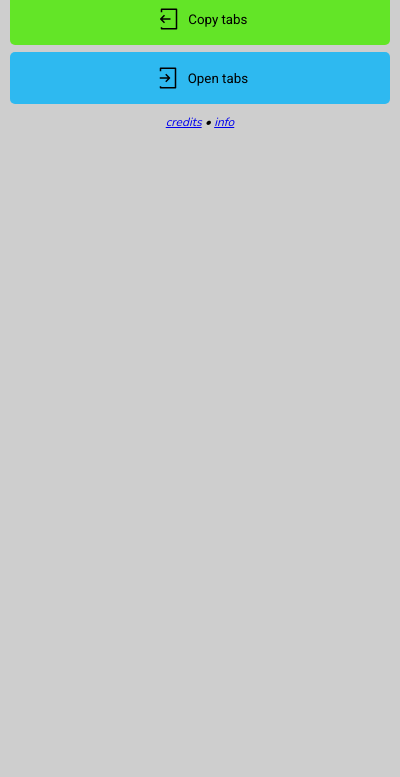
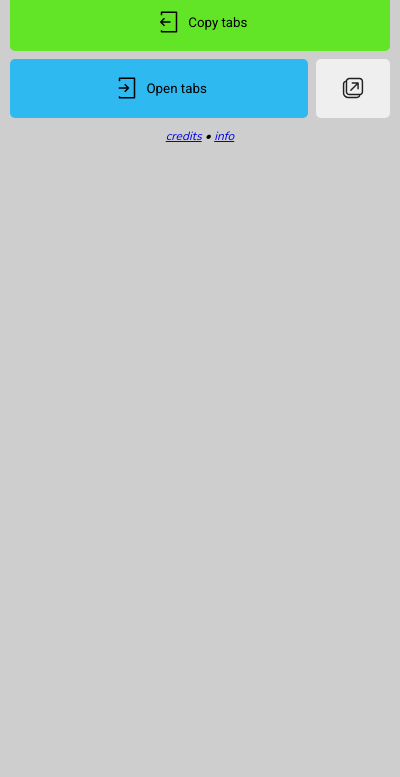
Before and after one commit to xeoth/Tabs2Clipboard, a browser extension: page src/html/popup.html in a window 400 px wide. Shown: the part 67-844 px from the top of the page. Drawn offline with nearby package versions, Linux system fonts and the light colour scheme.

Commit message:
new button

```diff
--- a/src/css/popup.css
+++ b/src/css/popup.css
@@ -25,7 +25,7 @@ img {
 button {
   border: none;
   border-radius: 5px;
-  padding: 10px 60px;
+  padding: 1em 2em;
   transition: 0.2s;
 }
 
@@ -62,3 +62,14 @@ button#open-btn {
 button#open-btn:hover {
   background-color: #5dcefa;
 }
+
+.open-buttons {
+  display: grid;
+  grid-template-columns: 1fr 0.25fr;
+  grid-gap: 0.5em;
+}
+
+#newwin-button img {
+  transform: scale(1.45);
+  min-height: auto;
+}
--- a/src/html/popup.html
+++ b/src/html/popup.html
@@ -12,10 +12,15 @@
       <span class="btn-text">Copy tabs</span>
     </button>
 
-    <button id="open-btn">
-      <img src="../assets/in.svg" />
-      <span class="btn-text">Open tabs</span>
-    </button>
+    <div class="open-buttons">
+      <button id="open-btn">
+        <img src="../assets/in.svg" />
+        <span class="btn-text">Open tabs</span>
+      </button>
+      <button id="newwin-button" title="Open tabs in new window">
+        <img src="../assets/window.svg" />
+      </button>
+    </div>
 
     <div id="bottom-info">
       <a href="./credits.html" target="_blank">credits</a> •
```
Also changed, not shown: src/assets/window.svg (added).
